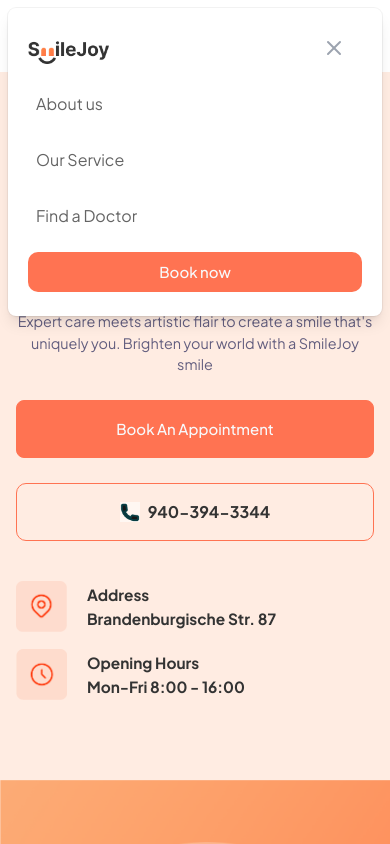
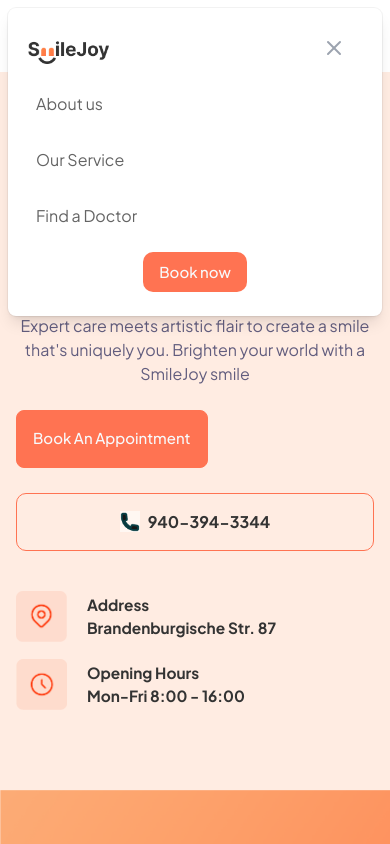
Before and after one commit to Iqtidartara/-SmileJoy, a Next.js app: page / in a window 390 px wide. Both pictures are taken after a click on the button "Open menu". Shown: the top 844 px of the page. Built offline with nearby package versions, Linux system fonts and the light colour scheme.

Commit message:
let's code

```diff
--- a/components/About.tsx
+++ b/components/About.tsx
@@ -1,6 +1,7 @@
 import Image from "next/image";
 import React from "react";
 import { Button } from "./ui/button";
+import Link from "next/link";
 
 const About = () => {
   return (
@@ -29,12 +30,14 @@ const About = () => {
             potential of your smile, enhancing both your appearance and your
             wellbeing
           </p>
+          <Link href="#contact-section" passHref>
           <Button
             className="borderbutton2 bg-[#FF7352] md:px-12 md:py-8 py-7 font-[500] text-[0.93519rem] leading-[150%] rounded-[10px] md:mt-[3rem] mt-8 w-full md:w-auto"
           >
 
             Book An Appointment
           </Button>
+          </Link>
         </div>
       </main>
     </section>
--- a/components/Contact.tsx
+++ b/components/Contact.tsx
@@ -4,7 +4,7 @@ import Image from "next/image";
 
 const Contact = () => {
   return (
-    <section className="bg-[#FFECE2] w-full">
+    <section className="bg-[#FFECE2] w-full"  id="contact-section">
       <main className="mx-auto max-w-[90rem] px-4 flex flex-col md:flex-row items-center justify-center py-20 gap-10">
         <div className="flex flex-col items-start justify-center md:w-1/2 w-full md:px-12 px-4 ">
           <h1 className="md:text-[3rem] text-[2rem] textcolor leading-normal tracking-[0.06rem] font-[700]">
--- a/components/HomeSection.tsx
+++ b/components/HomeSection.tsx
@@ -2,10 +2,15 @@ import Image from "next/image";
 import React from "react";
 import { Button } from "./ui/button";
 import Option from "./Option";
+import Link from "next/link";
+
+
+
 
 const HomeSection = () => {
+
   return (
-    <section className="w-full md:relative">
+    <section className="w-full md:relative" id="home-section">
       <main className="max-w-[90rem] mx-auto py-0 md:py-0">
       <div
        className="flex flex-col md:flex-row items-start justify-between bg-[#FFECE2]">
@@ -15,7 +20,7 @@ const HomeSection = () => {
             Transforming Your Smile into a Timeless{" "}
             <span className="text-[#FF6947]">Masterpiece</span> of Joy
           </h1>
-          <p className="md:text-[1.125rem] text-[.9rem] text-[#625D7E] text-center md:text-start md:font-[500] font-[400] md:leading-[205.556%] leading-normal md:mt-[1.88rem] mt-2">
+          <p className="md:text-[1.125rem] text-[1rem] text-[#625D7E] text-center md:text-start md:font-[500] font-[400] md:leading-[205.556%] leading-normal md:mt-[1.88rem] mt-2">
             Discover the joy of a perfect smile at SmileJoy! Expert care meets
             artistic flair to create a smile that&apos;s uniquely you. Brighten
             your world with a SmileJoy smile
@@ -23,10 +28,12 @@ const HomeSection = () => {
 
           {/* two Buttons whish is need  */}
           <div className="flex flex-col md:flex-row gap-[25px] md:items-center md:mt-[3rem] mt-6 w-full">
-            <Button className="borderbutton2 bg-[#FF7352] md:px-12 md:py-8 py-7  font-[500] text-[0.93519rem] leading-[150%] rounded-[10px]
+          <Link href="#contact-section" passHref>
+            <Button  className="borderbutton2 bg-[#FF7352] md:px-12 md:py-8 py-7  font-[500] text-[0.93519rem] leading-[150%] rounded-[10px]
             ">
               Book An Appointment
             </Button>
+          </Link>
             <Button
               variant="ghost"
               className="md:px-12 md:py-8 py-7 font-[700] text-[1rem] leading-[150%] rounded-[10px] bg-[#FFECE2] border textcolor gap-2 borderbutton"
--- a/components/Navbar.tsx
+++ b/components/Navbar.tsx
@@ -87,18 +87,22 @@ const Header = () => {
               </div>
               {/* mobile screen button */}
               <div className="mt-6 flex flex-col items-center text-center gap-2">
+              <Link href="#contact-section" passHref>
               <Button className="bg-[#FF7352] md:px-6 md:py-6 px-4 py-4 font-[500] text-[0.93519rem] leading-normal rounded-[10px] w-full">
             Book now
           </Button>
+          </Link>
               </div>
             </div>
           </div>
         </div>
         {/* desktop/tab screen button  */}
         <div className="hidden sm:block">
+        <Link href="#contact-section" passHref>
           <Button className="bg-[#FF7352] md:px-6 md:py-6 px-4 py-4 font-[500] text-[0.93519rem] leading-normal rounded-[10px]">
             Book now
           </Button>
+          </Link>
         </div>
       </Popover>
     </div>
--- a/components/SLider.tsx
+++ b/components/SLider.tsx
@@ -4,6 +4,7 @@ import React, { useRef } from "react";
 import Image from "next/image";
 import useEmblaCarousel from "embla-carousel-react";
 import { Button } from "./ui/button";
+import Link from "next/link";
 
 const Slider = () => {
   const [emblaRef, emblaApi] = useEmblaCarousel();
@@ -80,9 +81,11 @@ const Slider = () => {
                             specialists in the field. Trust our seasoned
                             professional for exceptional care and results.
                           </p>
+                         <Link href="#contact-section" passHref>
                           <Button className="borderbutton2 bg-[#FF7352] md:px-12 md:py-8 py-7 font-[500] text-[0.93519rem] leading-[150%] rounded-[10px]  w-full md:w-auto mt-4 md:mt-10 ">
                             Book An Appointment
                           </Button>
+                          </Link>
                         </div>
                       </div>
          </div></div>
@@ -109,9 +112,11 @@ const Slider = () => {
                             specialists in the field. Trust our seasoned
                             professional for exceptional care and results.
                           </p>
+                          <Link href="#contact-section" passHref>
                           <Button className="borderbutton2 bg-[#FF7352] md:px-12 md:py-8 py-7 font-[500] text-[0.93519rem] leading-[150%] rounded-[10px]  w-full md:w-auto mt-4 md:mt-10 ">
                             Book An Appointment
                           </Button>
+                          </Link>
                         </div>
                       </div>
          </div></div>
@@ -138,9 +143,10 @@ const Slider = () => {
                             specialists in the field. Trust our seasoned
                             professional for exceptional care and results.
                           </p>
+                          <Link href="#contact-section" passHref>
                           <Button className="borderbutton2 bg-[#FF7352] md:px-12 md:py-8 py-7 font-[500] text-[0.93519rem] leading-[150%] rounded-[10px]  w-full md:w-auto mt-4 md:mt-10 ">
                             Book An Appointment
-                          </Button>
+                          </Button></Link>
                         </div>
                       </div>
          </div></div>
--- a/components/Smile.tsx
+++ b/components/Smile.tsx
@@ -1,6 +1,7 @@
 import Image from "next/image";
 import React from "react";
 import { Button } from "./ui/button";
+import Link from "next/link";
 
 const Smile = () => {
   return (
@@ -17,12 +18,14 @@ const Smile = () => {
           <p className="md:text-[1.25rem] text-[1rem] font-[400] leading-[185%] pcolor mt-[1.31rem]">
           At SmileJoy, every smile is a masterpiece. Our approach is tailored to your individual needs, ensuring you get the most effective and comfortable treatment. We combine state-of-the-art technology with a warm, personal touch, making your journey to a perfect smile as enjoyable as the results.
           </p>
+          <Link href="#contact-section" passHref>
           <Button
             className="borderbutton2 bg-[#FF7352] md:px-12 md:py-8 py-7 font-[500] text-[0.93519rem] leading-[150%] rounded-[10px] md:mt-[3rem] mt-8 w-full md:w-auto"
           >
 
             Book An Appointment
           </Button>
+          </Link>
         </div>
         <div><Image
             src="/personalized.png"
--- a/components/footer.tsx
+++ b/components/footer.tsx
@@ -18,7 +18,7 @@ function Footer() {
             </p>
           </div>
           <ul className="justify-between items-start self-center flex gap-5 my-auto py-1 max-md:max-w-full max-md:flex-wrap max-md:justify-center">
-            <Link href="#" className="justify-center text-white text-xs leading-5 tracking-normal self-center my-auto">
+            <Link href="#about" className="justify-center text-white text-xs leading-5 tracking-normal self-center my-auto">
               About
             </Link>
             <Link href="#"  className="justify-center text-white text-xs leading-5 tracking-normal self-stretch" >
--- a/package.json
+++ b/package.json
@@ -21,10 +21,12 @@
     "embla-carousel-react": "^8.0.0-rc17",
     "lucide-react": "^0.294.0",
     "next": "14.0.4",
+    "next-scroll": "^1.3.3",
     "react": "^18",
     "react-dom": "^18",
     "react-fast-marquee": "^1.6.2",
     "react-hook-form": "^7.49.2",
+    "react-scroll": "^1.9.0",
     "swiper": "^11.0.5",
     "tailwind-merge": "^2.1.0",
     "tailwindcss-animate": "^1.0.7",
@@ -34,6 +36,7 @@
     "@types/node": "^20",
     "@types/react": "^18",
     "@types/react-dom": "^18",
+    "@types/react-scroll": "^1.8.10",
     "autoprefixer": "^10.0.1",
     "eslint": "^8",
     "eslint-config-next": "14.0.4",
```
Also changed, not shown: 1 other file (tests, documents, lock files or other folders).
